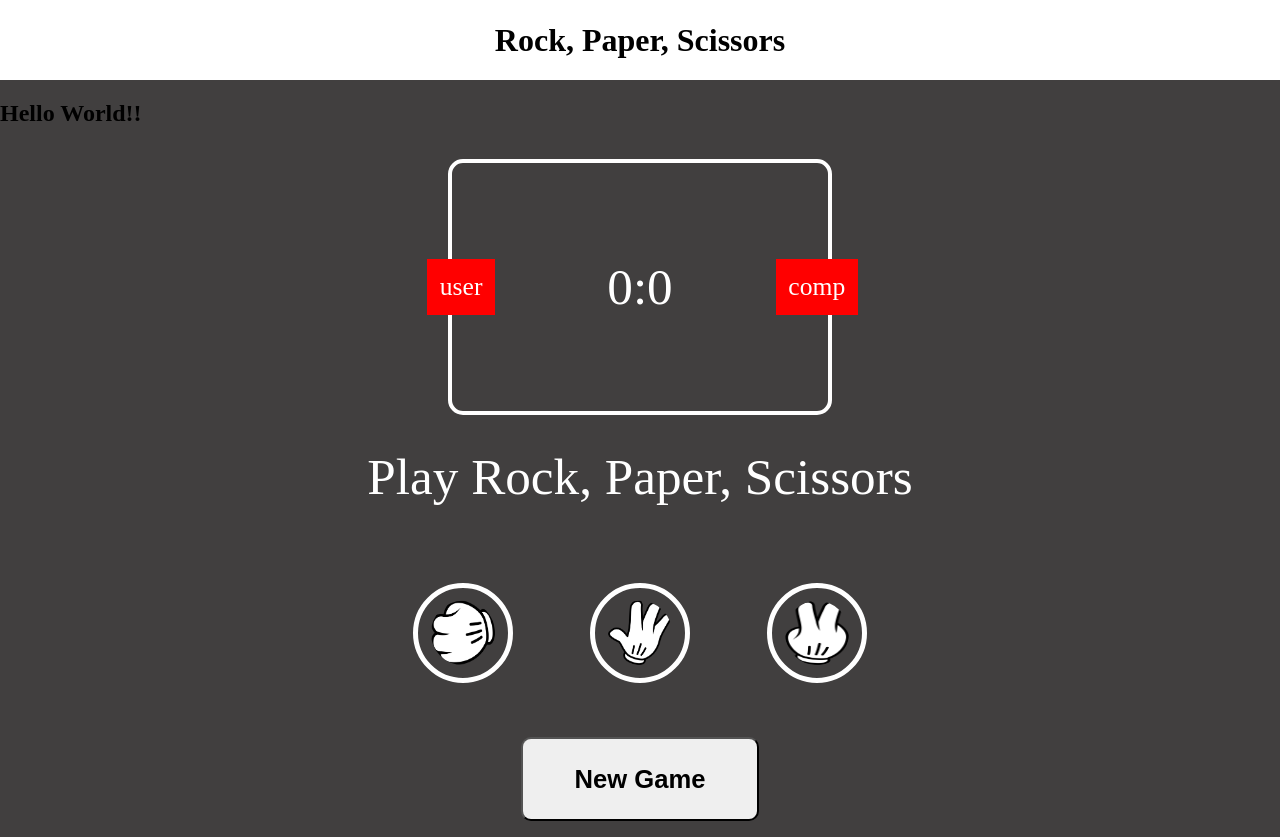
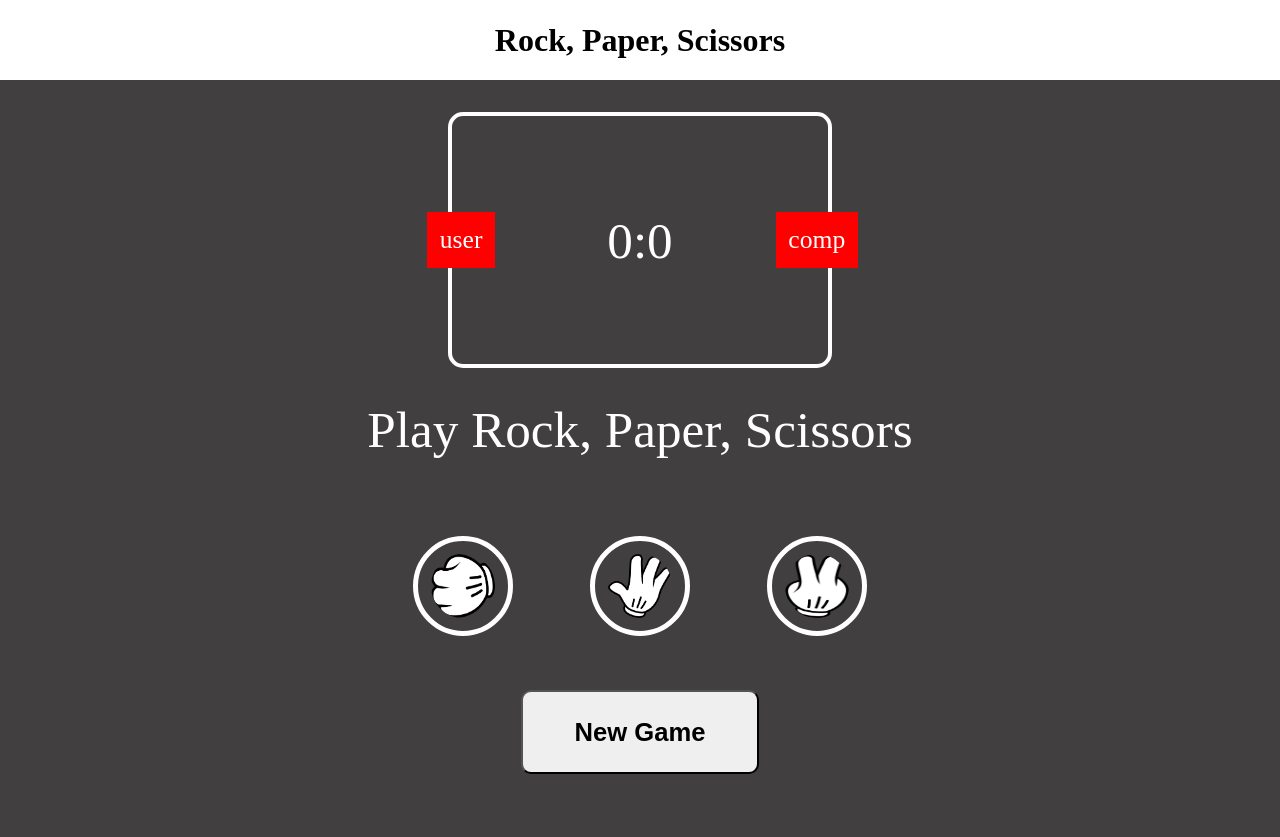
Before and after one commit to bobg207/Rock_Paper_Scissors, a plain HTML site: page index.html in a window 1280 px wide. After the commit the page ends 800 px from the top, so only its background shows below. Drawn offline with Linux system fonts and the light colour scheme.

Commit message:
Update index.html

```diff
--- a/index.html
+++ b/index.html
@@ -8,7 +8,6 @@
   </head>
   <body>
     <h1>Rock, Paper, Scissors</h1>
-    <h2>Hello World!!</h2>
     <div class="score-container">
       <span class="user">user</span>
       <span class="computer">comp</span>
```
